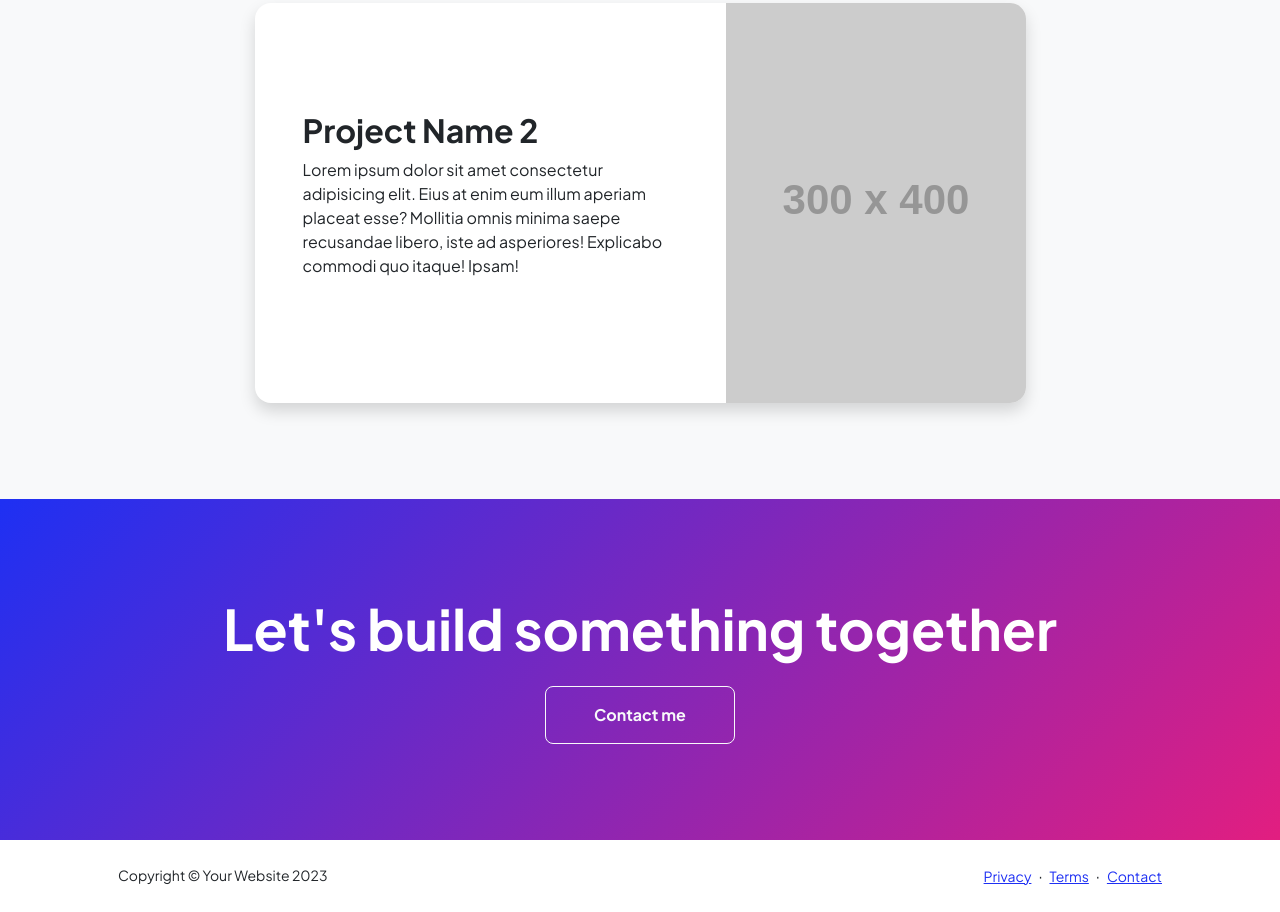
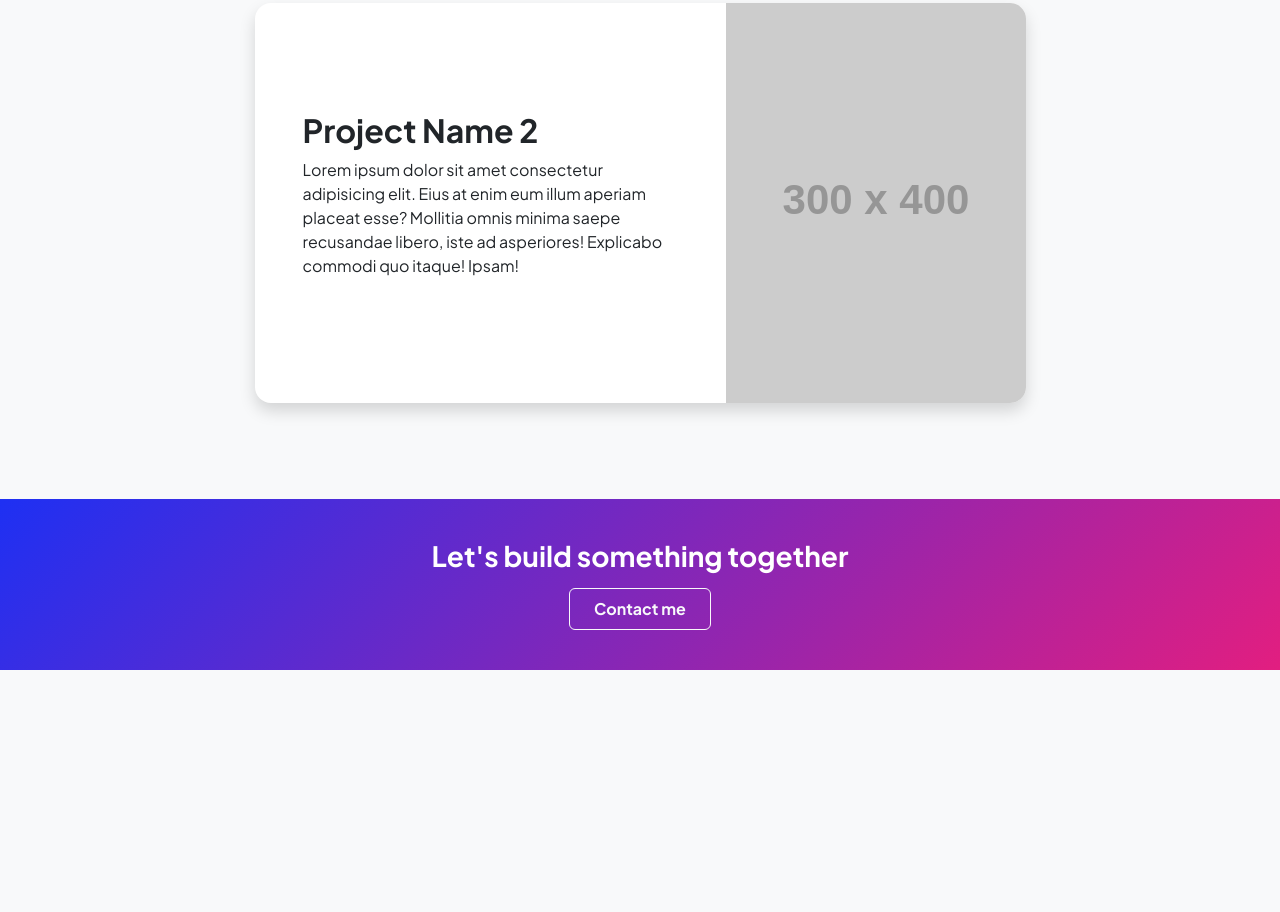
Before and after one commit to karenmdj/karenmdj.github.io, a plain HTML site: page projects.html in a window 1280 px wide. Shown: the part 671-1583 px from the top of the page. After the commit the page ends 1341 px from the top, so only its background shows below. Drawn offline with nearby package versions, Linux system fonts and the light colour scheme; placeholder pictures from the web are drawn by us.

Commit message:
Update projects.html

```diff
--- a/projects.html
+++ b/projects.html
@@ -5,7 +5,7 @@
         <meta name="viewport" content="width=device-width, initial-scale=1, shrink-to-fit=no" />
         <meta name="description" content="" />
         <meta name="author" content="" />
-        <title>Modern Business - Start Bootstrap Template</title>
+        <title>Karen Mata</title>
         <!-- Favicon-->
         <link rel="icon" type="image/x-icon" href="assets/favicon.ico" />
         <!-- Custom Google font-->
@@ -22,14 +22,13 @@
             <!-- Navigation-->
             <nav class="navbar navbar-expand-lg navbar-light bg-white py-3">
                 <div class="container px-5">
-                    <a class="navbar-brand" href="index.html"><span class="fw-bolder text-primary">Start Bootstrap</span></a>
+                    <a class="navbar-brand" href="index.html"><span class="fw-bolder text-primary">Karen Mata Portfolio</span></a>
                     <button class="navbar-toggler" type="button" data-bs-toggle="collapse" data-bs-target="#navbarSupportedContent" aria-controls="navbarSupportedContent" aria-expanded="false" aria-label="Toggle navigation"><span class="navbar-toggler-icon"></span></button>
                     <div class="collapse navbar-collapse" id="navbarSupportedContent">
                         <ul class="navbar-nav ms-auto mb-2 mb-lg-0 small fw-bolder">
                             <li class="nav-item"><a class="nav-link" href="index.html">Home</a></li>
                             <li class="nav-item"><a class="nav-link" href="resume.html">Resume</a></li>
                             <li class="nav-item"><a class="nav-link" href="projects.html">Projects</a></li>
-                            <li class="nav-item"><a class="nav-link" href="contact.html">Contact</a></li>
                         </ul>
                     </div>
                 </div>
@@ -71,30 +70,14 @@
                 </div>
             </section>
             <!-- Call to action section-->
-            <section class="py-5 bg-gradient-primary-to-secondary text-white">
-                <div class="container px-5 my-5">
-                    <div class="text-center">
-                        <h2 class="display-4 fw-bolder mb-4">Let's build something together</h2>
-                        <a class="btn btn-outline-light btn-lg px-5 py-3 fs-6 fw-bolder" href="contact.html">Contact me</a>
-                    </div>
-                </div>
-            </section>
-        </main>
-        <!-- Footer-->
-        <footer class="bg-white py-4 mt-auto">
-            <div class="container px-5">
-                <div class="row align-items-center justify-content-between flex-column flex-sm-row">
-                    <div class="col-auto"><div class="small m-0">Copyright &copy; Your Website 2023</div></div>
-                    <div class="col-auto">
-                        <a class="small" href="#!">Privacy</a>
-                        <span class="mx-1">&middot;</span>
-                        <a class="small" href="#!">Terms</a>
-                        <span class="mx-1">&middot;</span>
-                        <a class="small" href="#!">Contact</a>
-                    </div>
-                </div>
-            </div>
-        </footer>
+<section class="py-4 bg-gradient-primary-to-secondary text-white">
+    <div class="container px-5 my-3">
+        <div class="text-center">
+            <h2 class="h3 fw-bolder mb-3">Let's build something together</h2>
+            <a class="btn btn-outline-light px-4 py-2 fw-bolder" href="https://www.linkedin.com/in/karenmdj/">Contact me</a>
+        </div>
+    </div>
+</section>
         <!-- Bootstrap core JS-->
         <script src="https://cdn.jsdelivr.net/npm/bootstrap@5.2.3/dist/js/bootstrap.bundle.min.js"></script>
         <!-- Core theme JS-->
```
